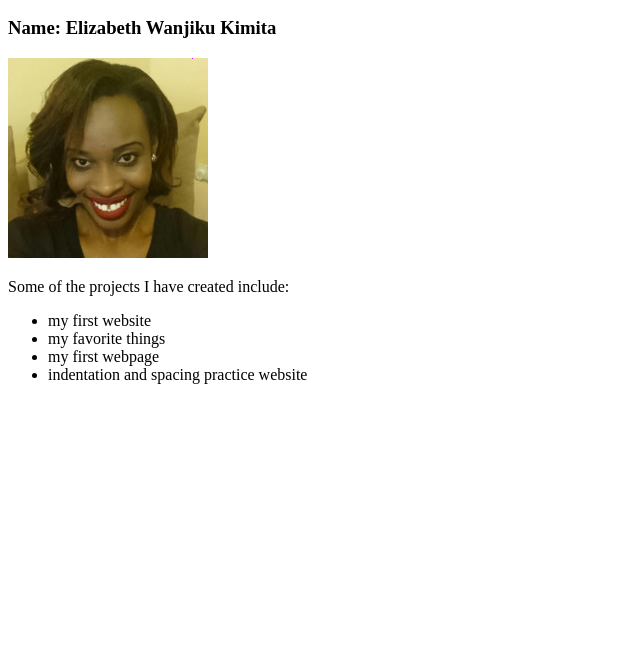
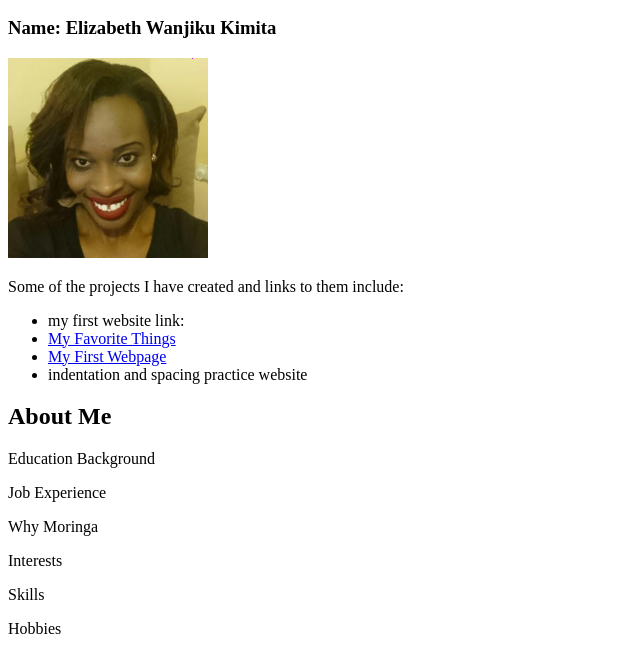
Before and after one commit to lizKimita/My-Portfolio, a plain HTML site: page index.html in a window 1280 px wide. Shown: the part 110-782 px from the top of the page, without its empty margins (0-640 px from the left). Drawn offline with Linux system fonts and the light colour scheme.

Commit message:
adding About me details

```diff
--- a/index.html
+++ b/index.html
@@ -10,13 +10,20 @@
 
     <h3>Name: Elizabeth Wanjiku Kimita</h3>
     <p> <img src="image/photo.jpeg" alt="A photo of myself"</p>
-    <p>Some of the projects I have created include:</p>
+    <p>Some of the projects I have created and links to them include:</p>
     <ul>
-      <li>my first website</li>
-      <li>my favorite things</li>
-      <li>my first webpage</li>
+      <li>my first website link: </li>
+      <li><a href="my-favorite-things.html"> My Favorite Things</a></li>
+      <li><a href="https://lizkimita.github.io/my-first-webpage/">My First Webpage</a></li>
       <li>indentation and spacing practice website</li>
     </ul>
+    <h2>About Me</h2>
+    <p>Education Background</p>
+    <p>Job Experience</p>
+    <p>Why Moringa</p>
+    <p>Interests</p>
+    <p>Skills</p>
+    <p>Hobbies</p>
 
 
   </body>
```
